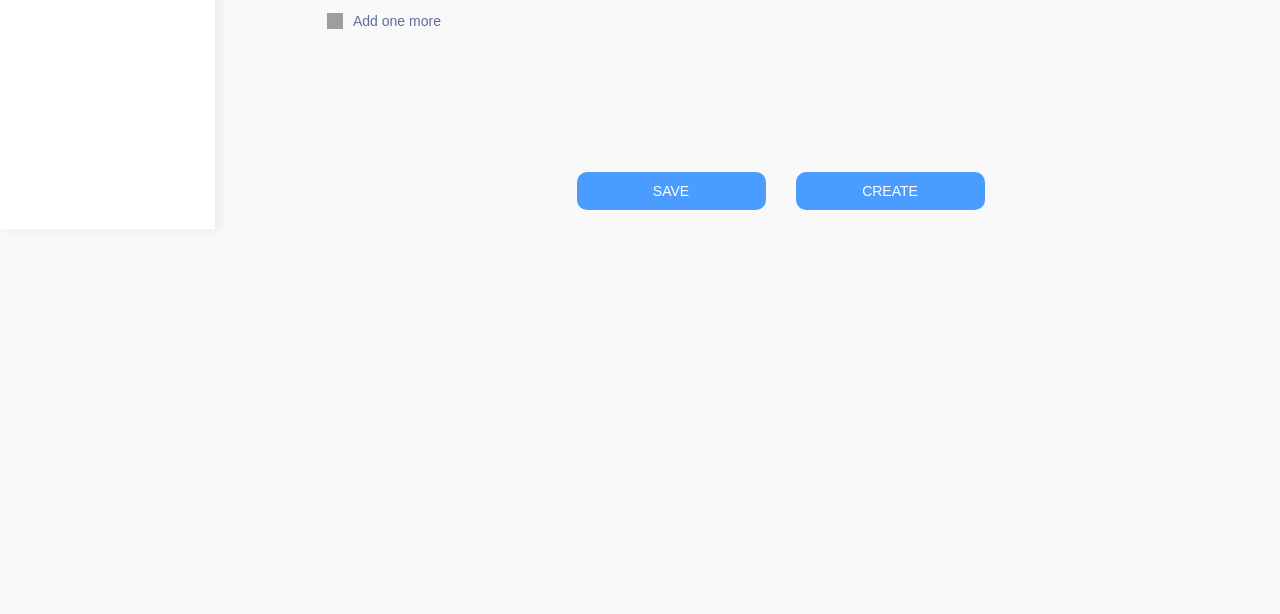
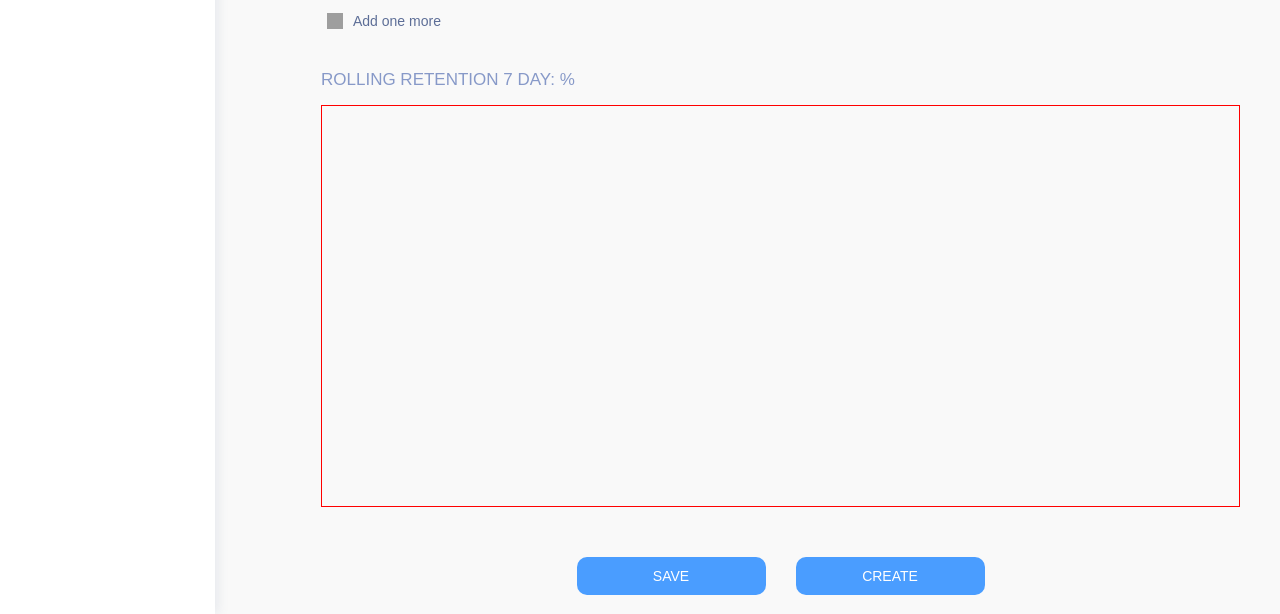
Before and after one commit to beagle-elgaeb/abtest-test, a React (Create React App) app in the folder web/: page / in a window 1280 px wide. Shown: the part 280-894 px from the top of the page. Before the commit the page ends 800 px from the top, so only its background shows below. Built offline with nearby package versions, Linux system fonts and the light colour scheme; no server answers; grey boxes are pictures that could not be loaded; a small style sheet from the web is missing.

Commit message:
Рассчитывается и выводится метрика с названием “Rolling Retention 7 day”

```diff
--- a/web/src/components/Calculator.tsx
+++ b/web/src/components/Calculator.tsx
@@ -12,6 +12,8 @@ function Calculator() {
       dateLastActivity: "",
     },
   ]);
+
+  const [rollingRetention, setRollingRetention] = useState<number>();
 
   useEffect(() => {
     async function loadUsers() {
@@ -61,6 +63,30 @@ function Calculator() {
     setUsers(promisedUsers);
   }
 
+  function calculateRollingRetention() {
+    const msInDay = 86400000;
+
+    const returningUsers = users.filter((user) => {
+      const reg = new Date(user.dateRegistration);
+      const lastAct = new Date(user.dateLastActivity);
+
+      const period = (lastAct.getTime() - reg.getTime()) / msInDay;
+
+      return period >= 7;
+    });
+
+    const registeredUsers = users.filter((user) => {
+      const reg = new Date(user.dateRegistration);
+      const now = new Date();
+
+      const period = (now.getTime() - reg.getTime()) / msInDay;
+
+      return period >= 7;
+    });
+
+    setRollingRetention((returningUsers.length * 100) / registeredUsers.length);
+  }
+
   return (
     <CalculatorContainer>
       <Title>Calculator</Title>
@@ -94,11 +120,19 @@ function Calculator() {
           <Plus src={plus} />
           Add one more
         </AddButton>
+        <Metric>
+          <MetricTitle>
+            Rolling Retention 7 day: {rollingRetention}%
+          </MetricTitle>
+          <Histogram></Histogram>
+        </Metric>
         <Buttons>
           <Button type="button" onClick={saveUsers}>
             Save
           </Button>
-          <Button>Create</Button>
+          <Button type="button" onClick={calculateRollingRetention}>
+            Create
+          </Button>
         </Buttons>
       </Form>
     </CalculatorContainer>
@@ -137,7 +171,7 @@ const Fieldset = styled.fieldset`
   margin: 45px 0 0 0;
 `;
 
-const Subtitle = styled.h3`
+const Subtitle = styled.h4`
   font-size: 14px;
   line-height: 16px;
   font-weight: 400;
@@ -192,10 +226,28 @@ const Plus = styled.img`
   margin: 0 10px 0 0;
 `;
 
+const Metric = styled.div``;
+
+const MetricTitle = styled.h3`
+  font-size: 17px;
+  line-height: 20px;
+  font-weight: 400;
+  color: #3c5aa8;
+  text-transform: uppercase;
+  text-align: left;
+  opacity: 0.6;
+  margin: 40px 0 15px 0;
+`;
+
+const Histogram = styled.div`
+  height: 400px;
+  border: 1px solid red;
+`;
+
 const Buttons = styled.div`
   display: flex;
   justify-content: center;
-  margin: 142px 0 19px 0;
+  margin: 50px 0 19px 0;
 `;
 
 // todo: можно сделать неактивными, если ничего не изменено
```
